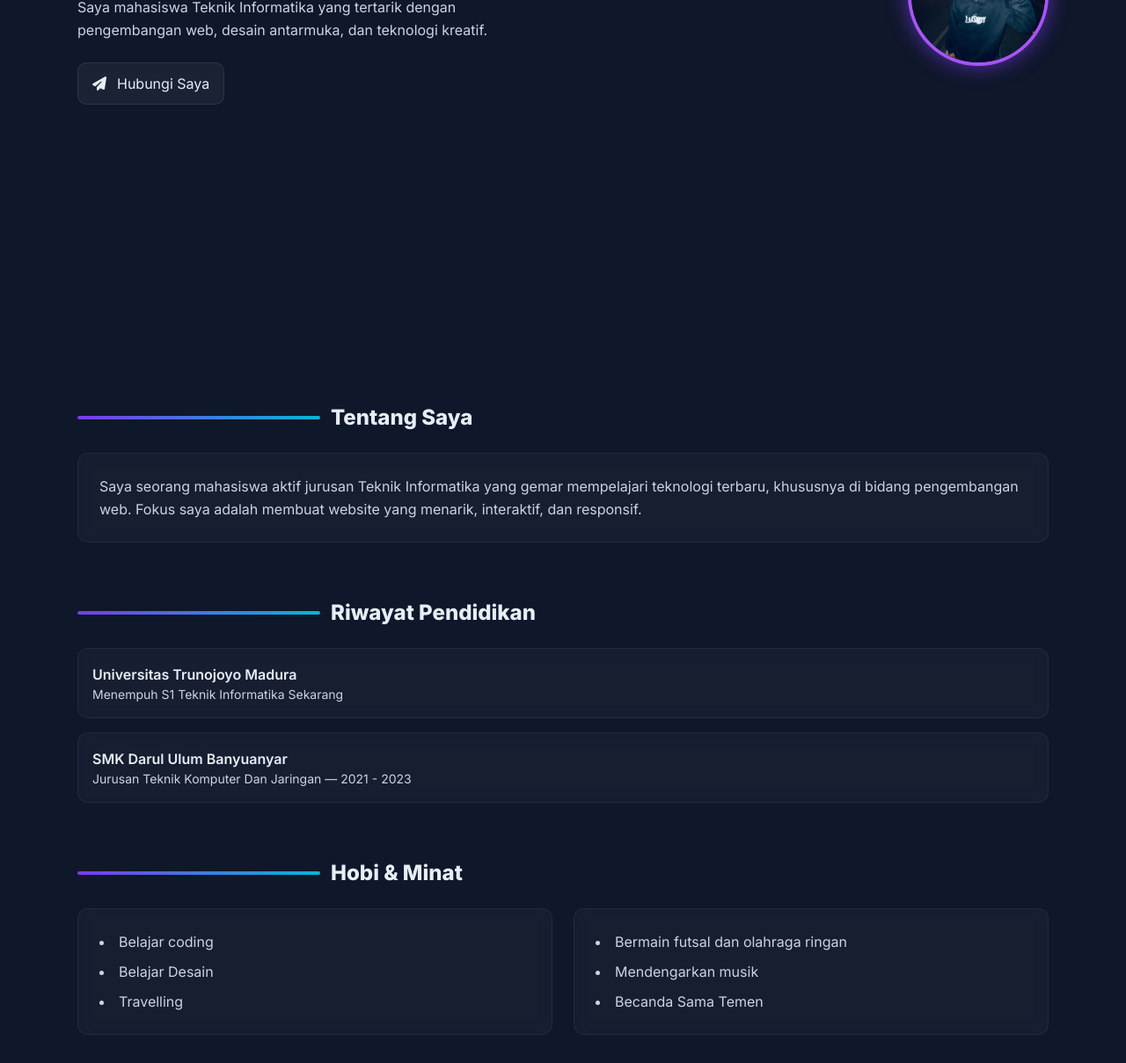
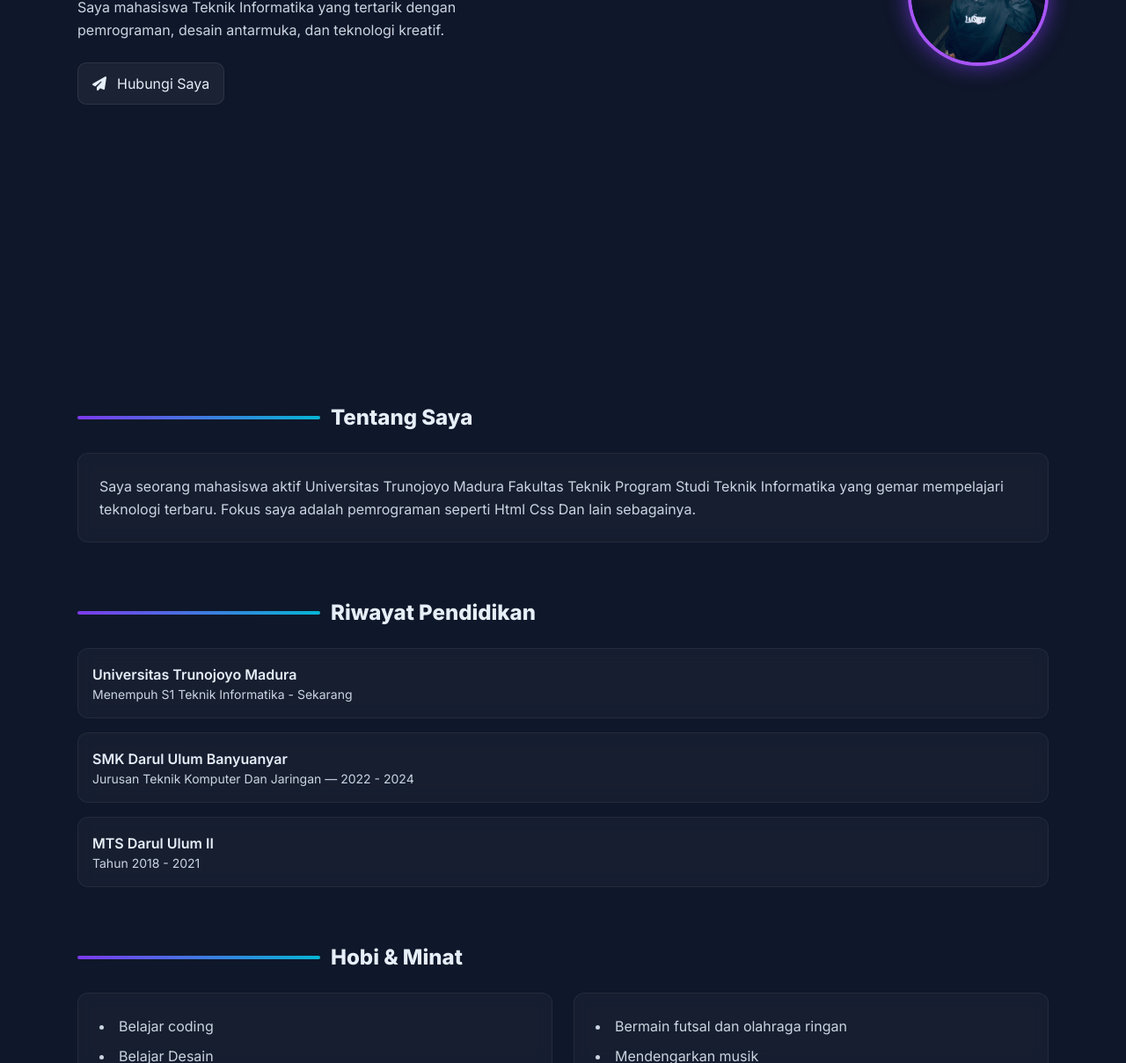
Before and after one commit to maulanaibrahimm709-oss/MaulanaIbrahim-Website, a plain HTML site: page rizky.html in a window 1280 px wide. Shown: the part 469-1678 px from the top of the page at 88% size. Drawn offline with nearby package versions, Linux system fonts and the light colour scheme.

Commit message:
Update rizky.html

```diff
--- a/rizky.html
+++ b/rizky.html
@@ -52,7 +52,7 @@
     <section id="beranda" class="grid grid-cols-1 md:grid-cols-2 gap-8 items-center min-h-screen">
       <div>
         <h1 class="mt-3 text-4xl sm:text-5xl font-extrabold leading-tight reveal">Halo, saya <span class="text-transparent bg-clip-text bg-gradient-to-r from-purple-400 to-cyan-300">Maulana Ibrahim</span></h1>
-        <p class="mt-4 text-slate-300 max-w-xl reveal">Saya mahasiswa Teknik Informatika yang tertarik dengan pengembangan web, desain antarmuka, dan teknologi kreatif.</p>
+        <p class="mt-4 text-slate-300 max-w-xl reveal">Saya mahasiswa Teknik Informatika yang tertarik dengan pemrograman, desain antarmuka, dan teknologi kreatif.</p>
         <div class="mt-6 flex items-center gap-3 reveal">
           <a class="glass-btn inline-flex items-center gap-3" href="#kontak"><i class="fa-solid fa-paper-plane"></i> Hubungi Saya</a>
         </div>
@@ -69,7 +69,7 @@
         <h2 class="text-2xl font-bold">Tentang Saya</h2>
       </div>
       <div class="frost p-6 rounded-xl reveal">
-        <p class="text-slate-300">Saya seorang mahasiswa aktif jurusan Teknik Informatika yang gemar mempelajari teknologi terbaru, khususnya di bidang pengembangan web. Fokus saya adalah membuat website yang menarik, interaktif, dan responsif.</p>
+        <p class="text-slate-300">Saya seorang mahasiswa aktif Universitas Trunojoyo Madura Fakultas Teknik Program Studi Teknik Informatika yang gemar mempelajari teknologi terbaru. Fokus saya adalah pemrograman seperti Html Css Dan lain sebagainya.</p>
       </div>
     </section>
 
@@ -82,13 +82,16 @@
       <div class="space-y-4">
         <div class="frost p-4 rounded-xl reveal">
           <h4 class="font-semibold">Universitas Trunojoyo Madura</h4>
-          <p class="text-sm text-slate-300">Menempuh S1 Teknik Informatika Sekarang</p>
+          <p class="text-sm text-slate-300">Menempuh S1 Teknik Informatika - Sekarang</p>
         </div>
         <div class="frost p-4 rounded-xl reveal">
           <h4 class="font-semibold">SMK Darul Ulum Banyuanyar</h4>
-          <p class="text-sm text-slate-300">Jurusan Teknik Komputer Dan Jaringan — 2021 - 2023</p>
+          <p class="text-sm text-slate-300">Jurusan Teknik Komputer Dan Jaringan — 2022 - 2024</p>
         </div>
-      </div>
+          <div class="frost p-4 rounded-xl reveal">
+          <h4 class="font-semibold">MTS Darul Ulum II</h4>
+          <p class="text-sm text-slate-300">Tahun 2018 - 2021</p>
+          </div>
     </section>
 
     <!-- HOBBY -->
@@ -129,9 +132,9 @@
             <li><i class="fa-solid fa-phone"></i> Telepon: <strong>+62 812-4956-5406</strong></li>
           </ul>
           <div class="mt-4 flex gap-2 flex-wrap">
-            <a href="https://www.instagram.com/rzkyibrhm____" target="_blank" class="glass-btn"><i class="fa-brands fa-instagram"></i> Instagram</a>
+            <a href="https://www.instagram.com/@rzkyibrhm___" target="_blank" class="glass-btn"><i class="fa-brands fa-instagram"></i> Instagram</a>
             <a href="https://www.tiktok.com/@rzkyibrhm04" target="_blank" class="glass-btn"><i class="fa-brands fa-tiktok"></i> TikTok</a>
-            <a href="https://wa.me/6281234567890" target="_blank" class="glass-btn"><i class="fa-brands fa-whatsapp"></i> WhatsApp</a>
+            <a href="https://wa.me/6281249565406" target="_blank" class="glass-btn"><i class="fa-brands fa-whatsapp"></i> WhatsApp</a>
           </div>
         </div>
         <form class="frost p-6 rounded-xl reveal" onsubmit="event.preventDefault(); alert('Pesan terkirim!');">
```
